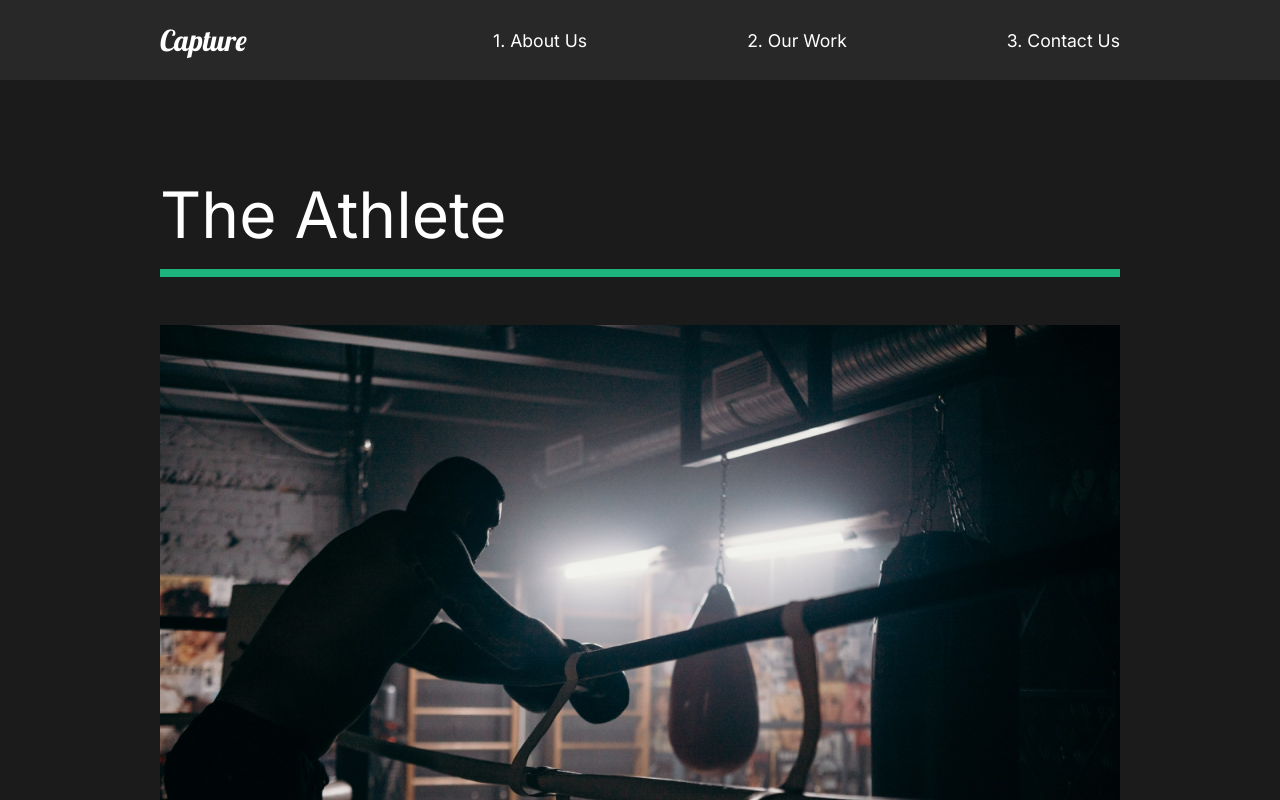
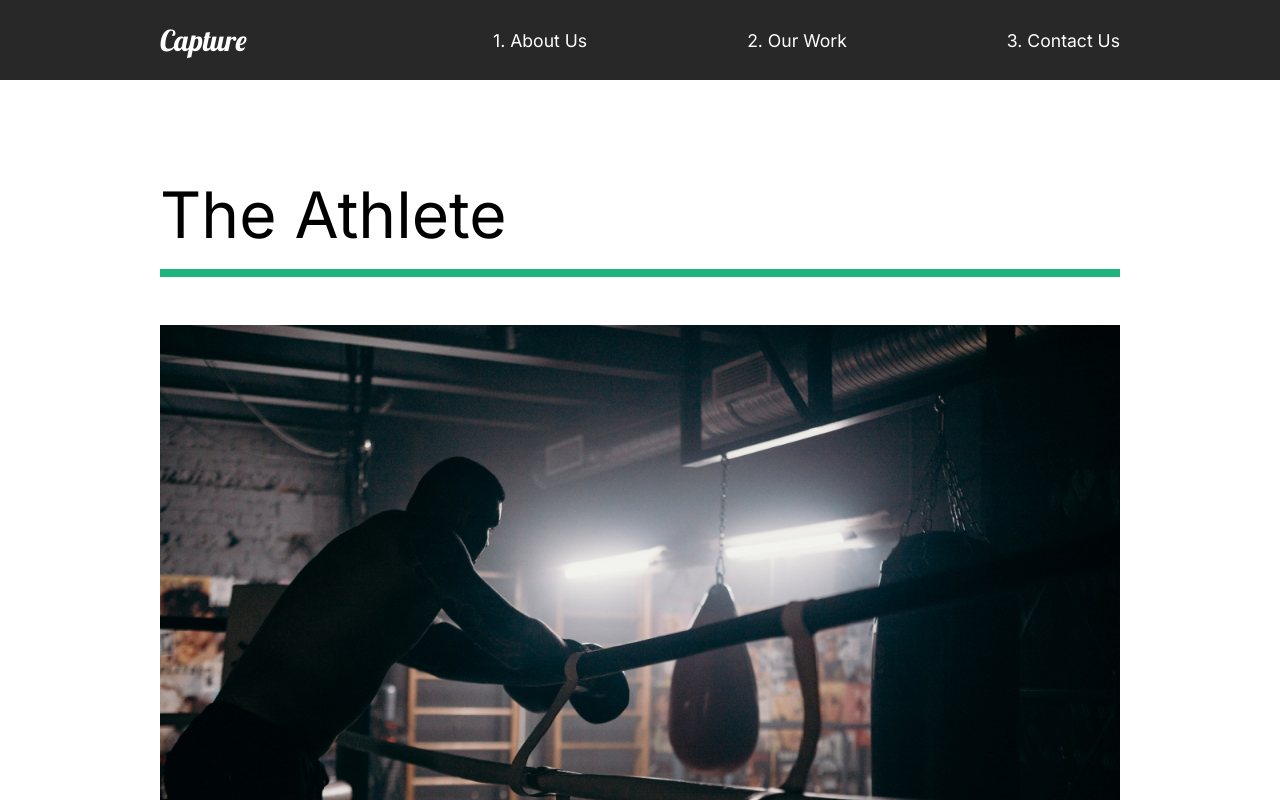
Before and after one commit to Kaniha-H/react-portfolio, a React (Create React App) app: page /work in a window 1280 px wide. Shown: the top 800 px of the page. Built offline with nearby package versions, Linux system fonts and the light colour scheme.

Commit message:
page transitions

```diff
--- a/src/App.js
+++ b/src/App.js
@@ -7,13 +7,19 @@
 import OurWork from "./pages/OurWork";
 import MovieDetail from "./pages/MovieDetail";
 // Router
-import { Switch, Route } from 'react-router-dom';
+import { Switch, Route, useLocation } from 'react-router-dom';
+// Animation
+import { AnimatePresence } from "framer-motion";
+
 function App() {
+  const location = useLocation();
+
   return (
     <div className="App">
       <GlobalStyle />
       <Nav />
-      <Switch>
+      <AnimatePresence exitBeforeEnter>
+        <Switch location={location} key={location.pathname}>
           <Route path="/" exact>
             <AboutUs />
           </Route>
@@ -27,6 +33,7 @@
             <ContactUs />
           </Route>
         </Switch>
+      </AnimatePresence>
     </div>
   );
 }
--- /dev/null
+++ b/src/animation.js
@@ -0,0 +1,20 @@
+export const pageAnimation = {
+    hidden: {
+        opacity: 0,
+        y: 300
+    },
+    show: {
+        opacity: 1,
+        y: 0,
+        transition: {
+            duration: 1
+        }
+    },
+    exit: {
+        opacity: 0,
+        y: 300,
+        transition: {
+            duration: 1
+        }
+    }
+};
--- a/src/pages/AboutUs.js
+++ b/src/pages/AboutUs.js
@@ -3,14 +3,17 @@
 import Aboutsection from '../components/AboutSection';
 import FaqSection from '../components/FaqSection';
 import ServicesSection from '../components/ServicesSection';
+// Animations
+import { motion } from 'framer-motion';
+import { pageAnimation } from '../animation';
 
 const Aboutus = () => {
     return (
-        <>
+        <motion.div exit="exit" variants={pageAnimation} initial="hidden" animate="show">
             <Aboutsection />
             <ServicesSection />
             <FaqSection />
-        </>
+        </motion.div>
     );
 }
 
--- a/src/pages/ContactUs.js
+++ b/src/pages/ContactUs.js
@@ -1,10 +1,13 @@
 import React from 'react';
+// Animations
+import { motion } from 'framer-motion';
+import { pageAnimation } from '../animation';
 
 const Contactus = () => {
     return (
-        <div>
+        <motion.div exit="exit" variants={pageAnimation} initial="hidden" animate="show">
             <h1>Contact us</h1>
-        </div>
+        </motion.div>
     );
 }
 
--- a/src/pages/MovieDetail.js
+++ b/src/pages/MovieDetail.js
@@ -4,6 +4,9 @@
 // Router
 import { useHistory } from 'react-router-dom';
 import { MovieState } from '../movieState';
+// Animations
+import { motion } from 'framer-motion';
+import { pageAnimation } from '../animation';
 
 const Moviedetail = () => {
     const history = useHistory();
@@ -19,7 +22,7 @@
     return (
         <>
             {movie && (
-                <DetailsStyled>
+                <DetailsStyled exit="exit" variants={pageAnimation} initial="hidden" animate="show">
                     <HeadLineStyled>
                         <h2>{movie.title}</h2>
                         <img src={movie.mainImg} alt={movie.title} />
@@ -39,7 +42,7 @@
     );
 };
 
-const DetailsStyled = styled.div`
+const DetailsStyled = styled(motion.div)`
     color: #fff;
 `;
 
--- a/src/pages/OurWork.js
+++ b/src/pages/OurWork.js
@@ -7,10 +7,19 @@
 import athlete from './../images/athlete-small.png';
 import theracer from './../images/theracer-small.png';
 import goodtimes from './../images/goodtimes-small.png';
+// Animations
+import { motion } from 'framer-motion';
+import { pageAnimation } from '../animation';
 
 const Ourwork = () => {
     return (
-        <WorkStyled>
+        <WorkStyled
+            exit="exit"
+            variants={pageAnimation}
+            initial="hidden"
+            animate="show"
+            style={{background:"#fff"}}
+        >
             <MovieStyled>
                 <h2>The Athlete</h2>
                 <div className="line"></div>
@@ -36,13 +45,13 @@
     );
 };
 
-const WorkStyled = styled.div`
+const WorkStyled = styled(motion.div)`
     min-height: 100vh;
     overflow: hidden;
     padding: 5rem 10rem;
     h2 {
         padding: 1rem 0;
-        color: #fff;
+        color: #000;
     }
 `;
 
```
Lines whose indentation alone changed are shown as unchanged.
